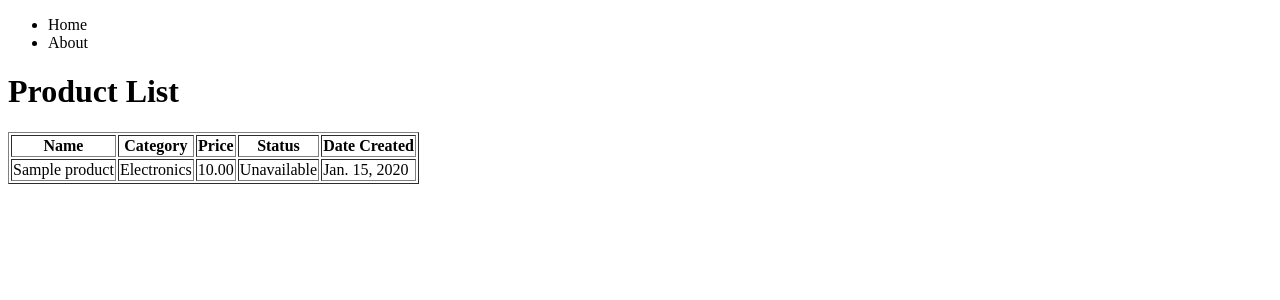
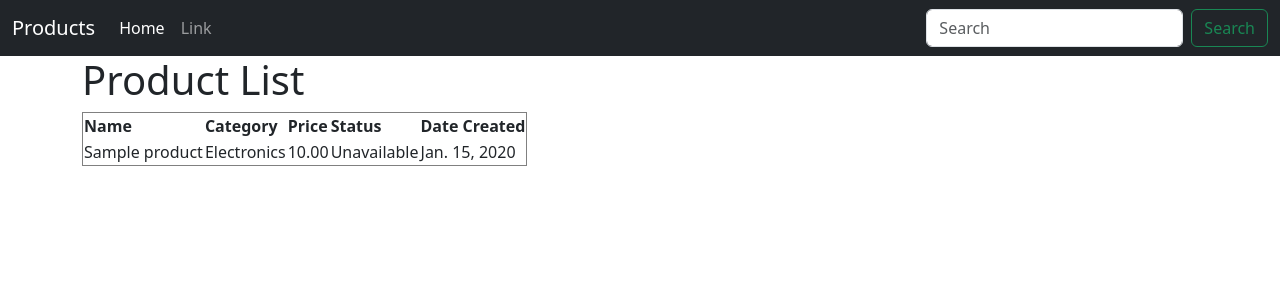
Before and after one commit to Sandip-Kanzariya/Django-CRUD, a Django app: page / in a window 1280 px wide. Shown: the top 300 px of the page. Run offline with Django 4.2, Linux system fonts and the light colour scheme; tables that the repository leaves empty hold one stand-in row (values such as "Sample post").

Commit message:
bootstrap support added

```diff
--- a/home/templates/base.html
+++ b/home/templates/base.html
@@ -3,18 +3,43 @@
 <head>
     <meta charset="UTF-8">
     <title>Products</title>
+    <link href="https://cdn.jsdelivr.net/npm/bootstrap@5.3.3/dist/css/bootstrap.min.css" rel="stylesheet"
+          integrity="sha384-QWTKZyjpPEjISv5WaRU9OFeRpok6YctnYmDr5pNlyT2bRjXh0JMhjY6hW+ALEwIH" crossorigin="anonymous">
 </head>
 <body>
-    <nav>
-        <ul>
-            <li>Home</li>
-            <li>About</li>
-        </ul>
+    <nav class="navbar navbar-expand-lg bg-dark navbar-dark">
+      <div class="container-fluid">
+        <a class="navbar-brand" href="#">Products</a>
+        <button class="navbar-toggler" type="button" data-bs-toggle="collapse" data-bs-target="#navbarSupportedContent"
+                aria-controls="navbarSupportedContent" aria-expanded="false" aria-label="Toggle navigation">
+          <span class="navbar-toggler-icon"></span>
+        </button>
+        <div class="collapse navbar-collapse" id="navbarSupportedContent">
+          <ul class="navbar-nav me-auto mb-2 mb-lg-0">
+            <li class="nav-item">
+              <a class="nav-link active" aria-current="page" href="#">Home</a>
+            </li>
+            <li class="nav-item">
+              <a class="nav-link" href="#">Link</a>
+            </li>
+          </ul>
+          <form class="d-flex" role="search">
+            <input class="form-control me-2" type="search" placeholder="Search" aria-label="Search">
+            <button class="btn btn-outline-success" type="submit">Search</button>
+          </form>
+        </div>
+      </div>
     </nav>
-    <div>
+
+    <div class="container">
         {% block content%}
 
         {% endblock %}
     </div>
+
+    <script src="https://cdn.jsdelivr.net/npm/@popperjs/core@2.11.8/dist/umd/popper.min.js"
+            integrity="sha384-I7E8VVD/ismYTF4hNIPjVp/Zjvgyol6VFvRkX/vR+Vc4jQkC+hVqc2pM8ODewa9r" crossorigin="anonymous"></script>
+    <script src="https://cdn.jsdelivr.net/npm/bootstrap@5.3.3/dist/js/bootstrap.min.js"
+            integrity="sha384-0pUGZvbkm6XF6gxjEnlmuGrJXVbNuzT9qBBavbLwCsOGabYfZo0T0to5eqruptLy" crossorigin="anonymous"></script>
 </body>
 </html>
```
